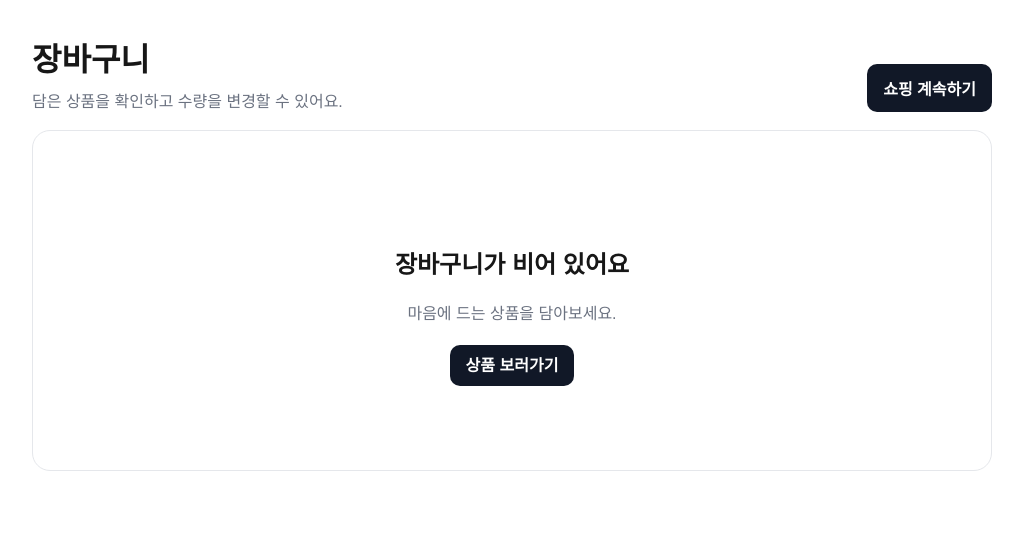
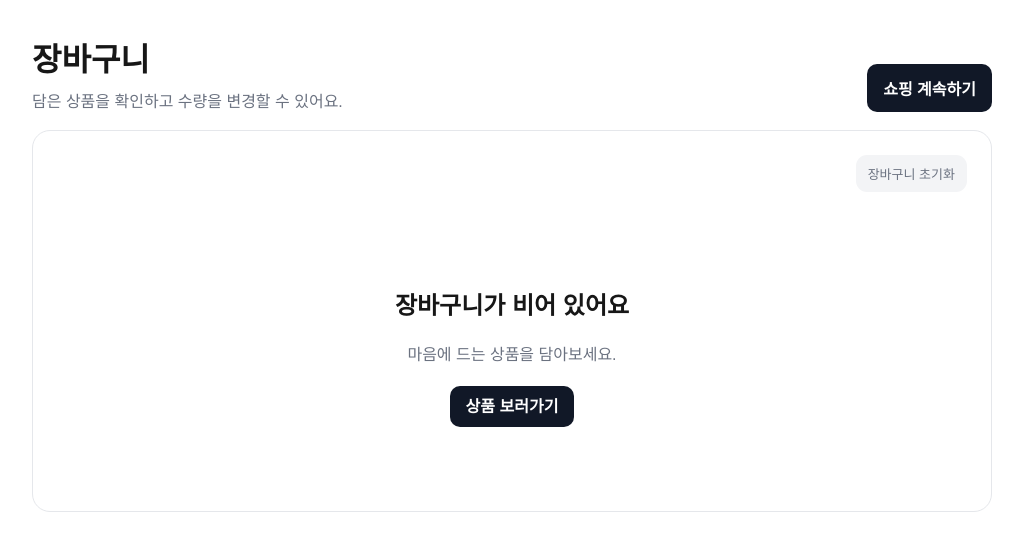
Before and after one commit to ek890322-man/ono-market, a Python web app: template templates/cart.html in a window 1280 px wide. Shown: the part 67-618 px from the top of the page, without its empty margins (128-1151 px from the left). Run offline with Jinja, Linux system fonts and the light colour scheme; the template is opened without the code that fills it, so the values that code supplies are empty.

Commit message:
Add files via upload

```diff
--- a/static/cart-page.js
+++ b/static/cart-page.js
@@ -10,6 +10,12 @@ function changeQty(id,d){
   saveCart();
 }
 function deleteCartItem(id){delete basket[id];saveCart()}
+function clearCart(){
+  if(!Object.keys(basket).length)return alert("장바구니가 이미 비어 있어요.");
+  if(!confirm("장바구니에 담긴 상품을 모두 삭제할까요?"))return;
+  basket={};
+  saveCart();
+}
 function renderCartPage(){
   let rows=[],sum=0,count=0;
   for(const [id,q] of Object.entries(basket)){
--- a/static/style.css
+++ b/static/style.css
@@ -104,3 +104,9 @@
 .cart-page{max-width:1000px;margin:0 auto;padding-top:34px}.cart-page-head{display:flex;justify-content:space-between;align-items:end;gap:20px;margin-bottom:18px}.cart-page-head h1{margin:0 0 8px;font-size:32px}.cart-page-head p{margin:0;color:#6b7280}.cart-page-head>a{background:#111827;color:#fff;text-decoration:none;padding:12px 16px;border-radius:10px;font-weight:700}
 .cart-page-item{display:grid;grid-template-columns:110px 1fr auto;gap:18px;align-items:center;padding:18px 0;border-bottom:1px solid #e5e7eb}.cart-page-pic{width:110px;height:110px;border-radius:14px;background:#f3f4f6;display:flex;align-items:center;justify-content:center;text-decoration:none;font-size:40px;overflow:hidden}.cart-page-pic img{width:100%;height:100%;object-fit:cover}.cart-page-desc{display:flex;flex-direction:column;gap:6px}.cart-page-desc small{color:#6b7280}.cart-page-desc a{text-decoration:none;color:inherit}.cart-page-qty{display:flex;align-items:center;gap:8px;margin-top:8px}.cart-page-qty button{padding:7px 10px}.cart-page-delete{background:#f3f4f6!important;color:#6b7280!important}.cart-page-line-total{font-size:18px}.cart-page-summary{margin-top:20px;margin-left:auto;max-width:430px;padding:20px;background:#f8fafc;border-radius:14px}.cart-page-summary>div{display:flex;justify-content:space-between;padding:7px 0}.cart-page-total{font-size:20px;border-top:1px solid #e5e7eb;margin-top:8px;padding-top:16px!important}.cart-page-summary>button{width:100%;margin-top:14px}
 @media(max-width:700px){.floating-cart-btn{right:18px;bottom:20px;width:56px;height:56px}.cart-page{padding-top:20px}.cart-page-head{align-items:flex-start;flex-direction:column}.cart-page-head h1{font-size:26px}.cart-page-item{grid-template-columns:82px 1fr}.cart-page-pic{width:82px;height:82px}.cart-page-line-total{grid-column:2;text-align:right}.cart-page-summary{max-width:none}}
+
+.cart-page-tools{display:flex;justify-content:flex-end;margin-bottom:4px}
+.cart-clear-btn{background:#f3f4f6!important;color:#6b7280!important;font-size:13px;padding:9px 12px}
+.cart-clear-btn:hover{color:#b91c1c!important}
+
+.drawer-clear-btn{margin-top:8px;color:#b91c1c!important}
--- a/templates/cart.html
+++ b/templates/cart.html
@@ -2,7 +2,7 @@
 <main class="cart-page">
   <div class="cart-page-head"><div><h1>장바구니</h1><p>담은 상품을 확인하고 수량을 변경할 수 있어요.</p></div><a href="/">쇼핑 계속하기</a></div>
   <section class="panel cart-page-panel">
-    <div id="cartPageItems"></div>
+    <div class="cart-page-tools"><button type="button" class="cart-clear-btn" onclick="clearCart()">장바구니 초기화</button></div><div id="cartPageItems"></div>
     <div id="cartPageEmpty" class="empty-orders" style="display:none"><h2>장바구니가 비어 있어요</h2><p>마음에 드는 상품을 담아보세요.</p><a href="/">상품 보러가기</a></div>
     <div id="cartPageSummary" class="cart-page-summary">
       <div><span>총 상품 수량</span><b id="cartPageCount">0개</b></div>
--- a/templates/index.html
+++ b/templates/index.html
@@ -2,7 +2,7 @@
 <section class="hero"><h1>{{site.hero_title}}</h1><p>{{site.hero_text}}</p></section>
 <main><div class="shopbar"><input id="search" placeholder="상품 검색"></div><div id="filters" class="filters"></div><div id="grid" class="grid"></div></main>
 <button type="button" class="floating-cart-btn" onclick="openCart()" aria-label="장바구니 열기"><span class="floating-cart-icon">🛒</span><b id="count">0</b></button>
-<div id="shade" class="shade" onclick="closeCart()"></div><aside id="cartDrawer" class="drawer"><h2>장바구니</h2><div id="items" class="grow"></div><div class="carttotal"><span>결제 예정금액</span><b id="total">0원</b></div><button id="checkoutBtn" onclick="showOrder()">결제하기</button><button class="light" onclick="closeCart()">닫기</button></aside>
+<div id="shade" class="shade" onclick="closeCart()"></div><aside id="cartDrawer" class="drawer"><h2>장바구니</h2><div id="items" class="grow"></div><div class="carttotal"><span>결제 예정금액</span><b id="total">0원</b></div><button id="checkoutBtn" onclick="showOrder()">결제하기</button><button class="light drawer-clear-btn" onclick="clearDrawerCart()">장바구니 초기화</button><button class="light" onclick="closeCart()">닫기</button></aside>
 <div id="loginOrderModal" class="modal">
 <div class="login-order-box">
 <button type="button" class="login-order-x" onclick="loginOrderModal.style.display='none'">✕</button>
```
Also changed, not shown: static/shop.js (+8 -1 lines).
